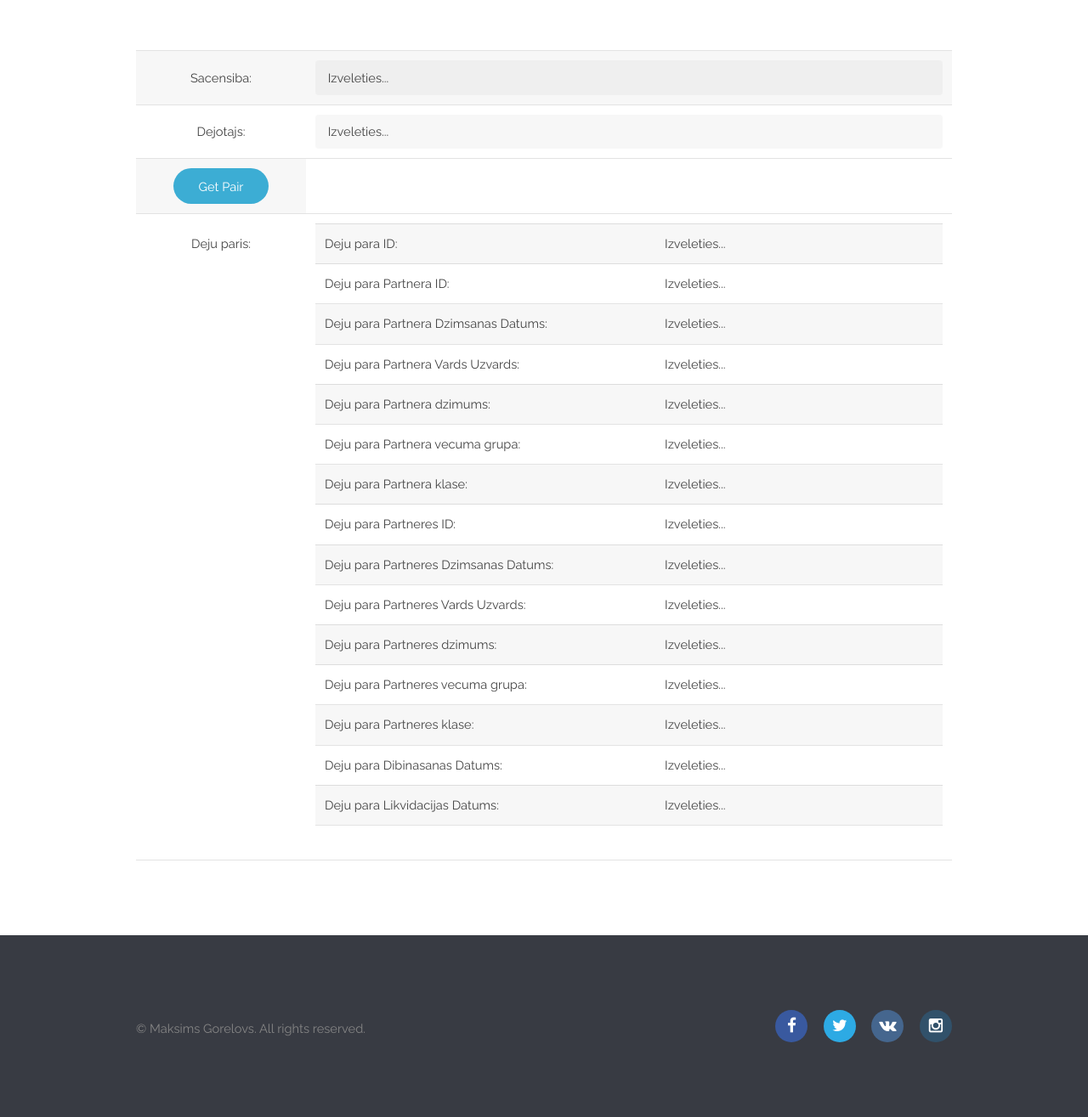
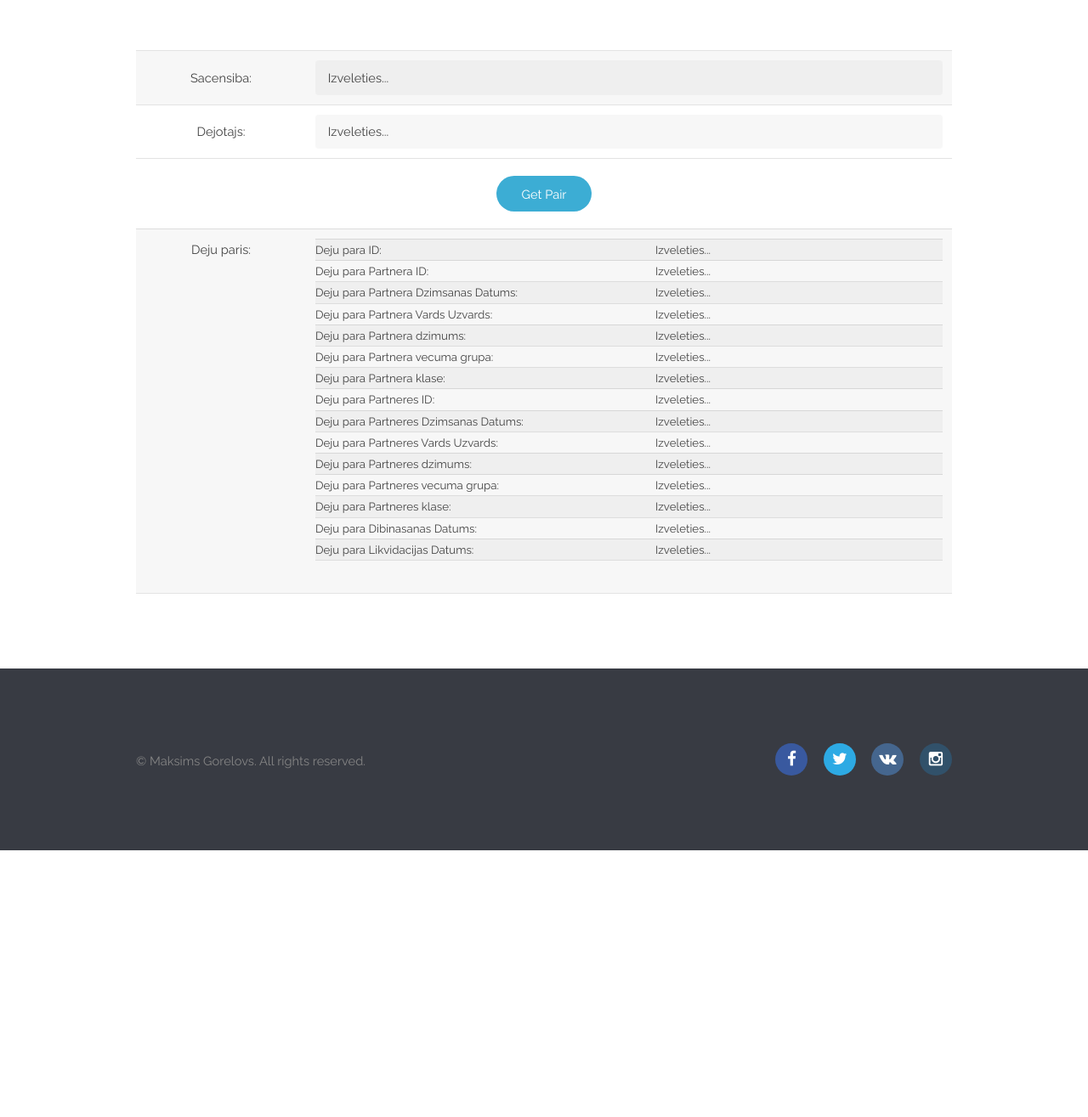
Before and after one commit to MGorelovs/PIT, a PHP site: page /registracija.php in a window 1280 px wide. Shown: the part 283-1598 px from the top of the page at 85% size. After the commit the page ends 1284 px from the top, so only its background shows below. Run offline with PHP 8.4, Linux system fonts and the light colour scheme; tables that the repository leaves empty hold one stand-in row (values such as "Sample post").

Commit message:
добавил конец регистрации поменял цсс

```diff
--- a/registracija.php
+++ b/registracija.php
@@ -42,15 +42,24 @@ include("db.php");
             <p>Lūdzu ievadiet informāciju:</p>
         </header>
         <form action="addReg.php" method="post">
-            <table>
+            <table style="margin-bottom: 0px">
                 <tr>
                     <td style="width:200px">Sacensiba:</td>
                     <td>
                         <select name="event" id="event">
                             <?php
+
                             $sacList = $db->query("SELECT * FROM sacensibas ORDER BY sacDatums DESC");
                             while ($row = mysqli_fetch_array($sacList)) {
-                                echo "<option value='" . $row['sacID'] . "'>" . $row['sacNosaukums'] . ' | ' . $row['sacDatums'] . ' | ' . $row['sacVieta'] . "</option>";
+
+
+                                $closeDate = date_create($row['sacDatums']);
+
+//                                echo '<script>alert(\''.$closeDate->format('Y-m-d H:i:s').'\')</script>>';
+                                date_sub($closeDate,date_interval_create_from_date_string("1 days"));
+                                $closeDate->setTime(23, 59);
+
+                                echo "<option value='" . $row['sacID'] . "'>" . $row['sacNosaukums'] . " | " . $row['sacDatums'] . " | " . $row['sacVieta'] ."  (Reģistrācija beidzas: ".$closeDate->format('Y-m-d H:i:s').")</option>";
                             }
                             if (!isset($_SESSION['form_sacID']))
                                 echo "<option value=\"\" selected disabled hidden>Izveleties...</option>";
@@ -91,15 +100,24 @@ include("db.php");
                         </script>
                     </td>
                 </tr>
-                <tr>
-                    <td>
+            </table>
+<!--                <tr>-->
+<!--                    <td>-->
+            <div style="padding:20px 20px 20px 20px">
                         <input type="submit" value="Get Pair" name="getPairs">
-                    </td>
-                </tr>
+            </div>
+<!--                    </td>-->
+<!--                </tr>-->
+            <style>
+                #dp td {
+                    padding: 0px 0px 0px 0px;
+                }
+            </style>
+            <table>
                 <tr>
                     <td style="width:200px">Deju paris:</td>
                     <td>
-                        <table style="text-align: left">
+                        <table id="dp" style="text-align: left; font-size:10pt">
                             <tr>
                                 <td style="width:400px">
                                     Deju para ID:
```
